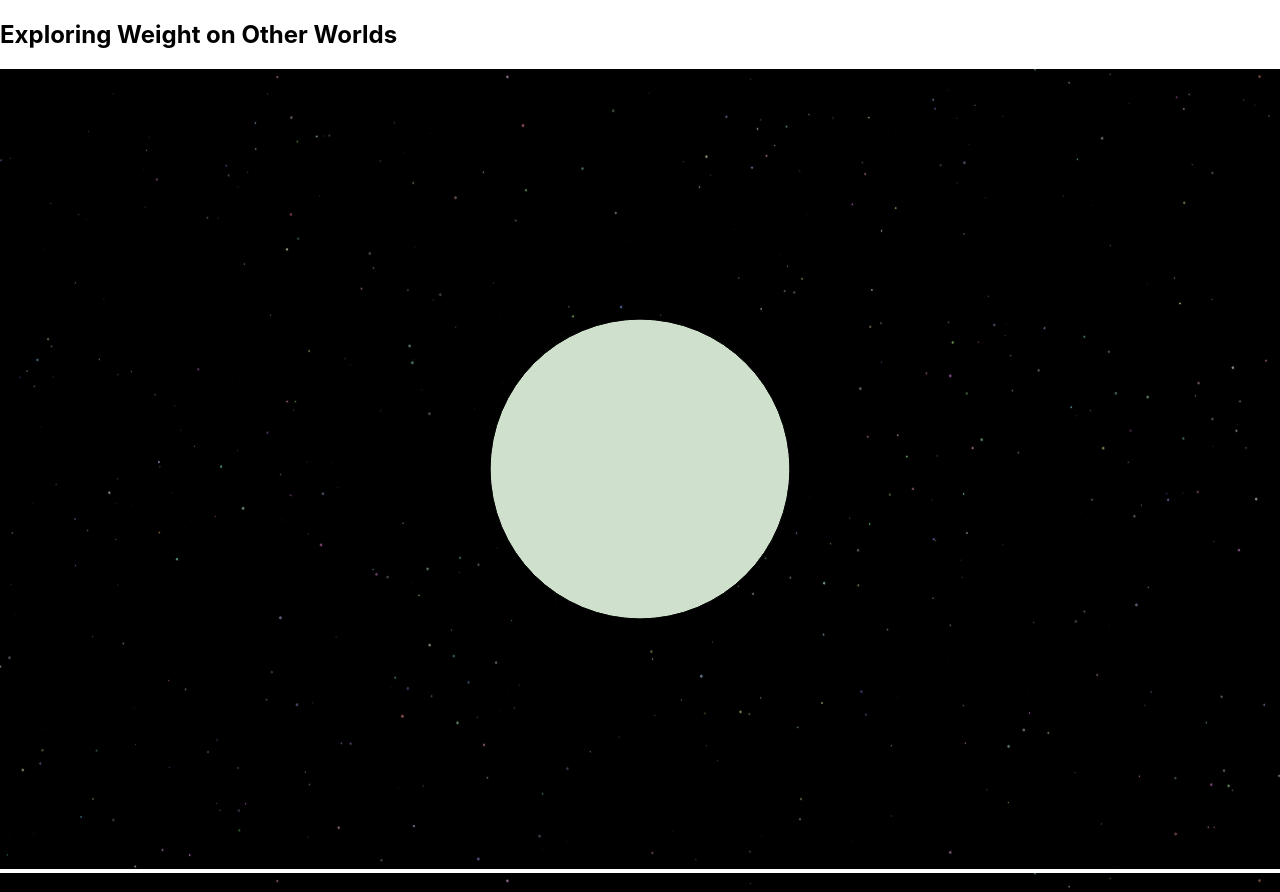
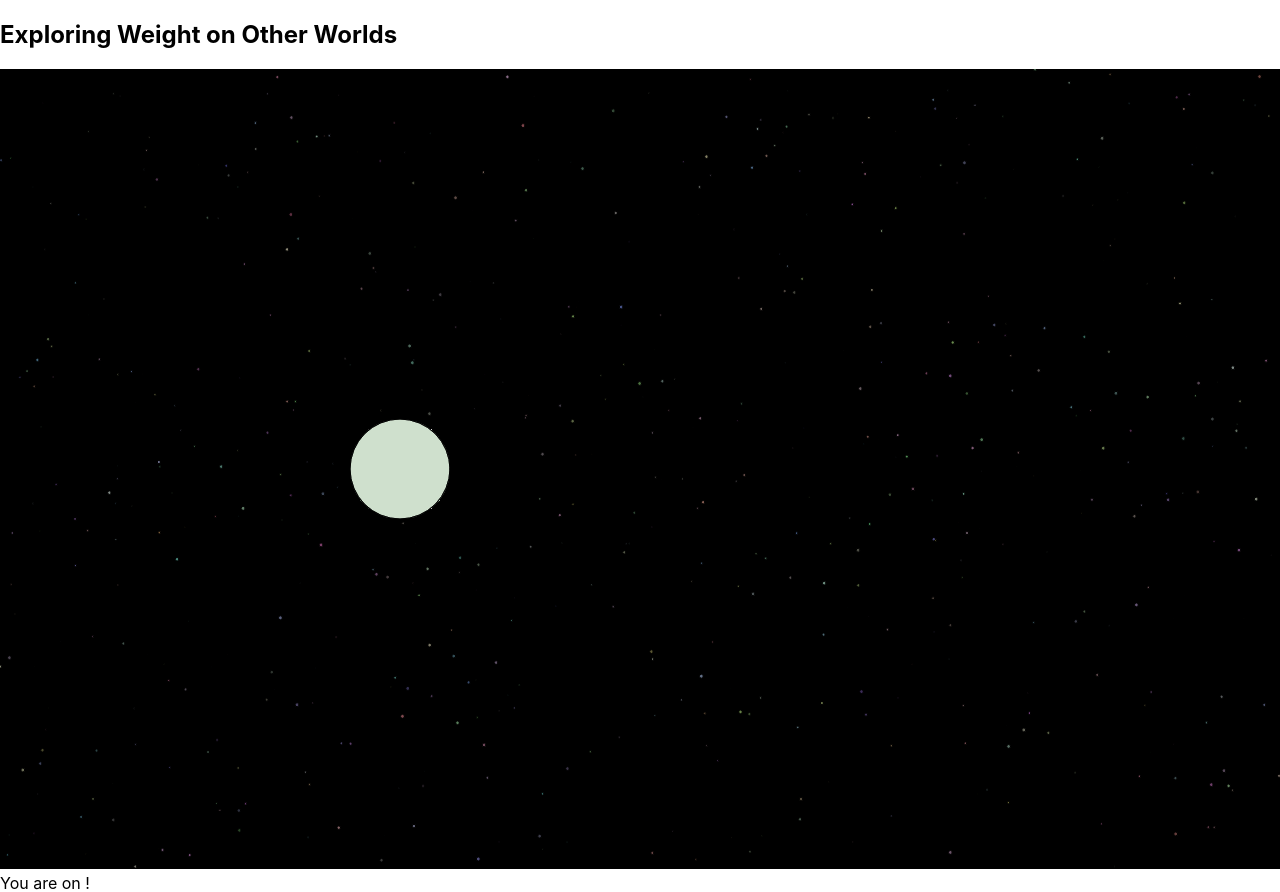
Before and after one commit to alyalyaly18/ss-weight-exploration, a React (Create React App) app: page / in a window 1280 px wide. Shown: the top 892 px of the page. Built offline with nearby package versions, Linux system fonts and the light colour scheme.

Commit message:
added useState planetDisplay to be used to pass as prop into Planet component

```diff
--- a/src/App.js
+++ b/src/App.js
@@ -5,11 +5,12 @@ import InputForm from "./components/InputForm";
 // import earth from "./images/earth.jpeg";
 // import p5 from "p5";
 import Planet from "./components/Planet";
-import Sample from "./components/Sample";
+// import Sample from "./components/Sample";
 
 function App() {
   const [weightDisplay, setWeightDisplay] = useState("");
-  // const [planetDisplay, setPlanetDisplay] = useState("");
+  const [planetDisplay, setPlanetDisplay] = useState("");
+  // newUserInfo.planet -> 'planet prop' -> mapping in Planet
 
   const API = "https://api.le-systeme-solaire.net/rest/bodies";
 
@@ -23,6 +24,7 @@ function App() {
         const currentWeight = newUserInfo.weight;
         const resultWeight = calculateWeight(gravity, currentWeight);
         setWeightDisplay(resultWeight.toFixed(1));
+        setPlanetDisplay(res.data.id);
       })
       .catch((error) => {
         console.log(error);
@@ -58,26 +60,21 @@ function App() {
       <main>
         <section className="sketch-canvas">
           {/* <Sample /> */}
-          <Planet />
-          {/* {myp5} */}
-          {/* <img src={earth} alt="the earth"></img> */}
+          <Planet planet={planetDisplay} />
+          You are on {planetDisplay}!
         </section>
         <section className="directions">
-          Directions go here - will need to toggle.
+          Directions: input your weight in the form below and choose a planet
+          you'd like to visit. Click calculate to see your weight on another
+          world! *Toggle*
         </section>
         <section className="user-input">
-          User input, planet menu and calculate button go here.
           <div>
             <InputForm calculateWeightOnPlanet={weightOnPlanet}></InputForm>
           </div>
           {/* <Select options={planets} /> */}
-          {/* Dropdown menu of planets */}
         </section>
-        <section className="weight-display">
-          {newWeightDisplayVisible}
-          {/* You would weigh {weightDisplay} on the new planet! */}
-        </section>
-        {/* Change new planet to use state */}
+        <section className="weight-display">{newWeightDisplayVisible}</section>
       </main>
     </div>
   );
--- a/src/components/Planet.js
+++ b/src/components/Planet.js
@@ -4,6 +4,8 @@ import { useEffect } from "react";
 import { useRef } from "react";
 
 const Planet = () => {
+  // texture and radius props
+  // tear down canvas and rerender with passed in props
   // how to pass in parameter function from app.js
   // use color as parameter to change sketch
   // const color = calculateWeightOnPlanet.planet;
@@ -33,13 +35,16 @@ const Planet = () => {
       // if (color === "mars") {
       //   p5.fill(255,0,0)
       // }; // Conditional based on passed
+      // p5.texture()
       p5.ellipseMode(p5.CENTER);
-      p5.ellipse(p5.windowWidth / 2, p5.windowHeight / 2, 300);
+      p5.ellipse(400, 400, 100); // use the props as the radius
+      // p5.ellipse(p5.windowWidth / 2, p5.windowHeight / 2, 300);
     };
   };
   useEffect(() => {
+    // will need to return clean-up method
     new p5(sketch, containerRef.current);
-  }, []);
+  }, []); // pass in props to rerender the sketch canvas only when radius and texture are change
 
   return <div ref={containerRef}></div>;
 };
--- a/src/index.js
+++ b/src/index.js
@@ -1,14 +1,14 @@
-import React from 'react';
-import ReactDOM from 'react-dom/client';
-import './index.css';
-import App from './App';
-import reportWebVitals from './reportWebVitals';
+import React from "react";
+import ReactDOM from "react-dom/client";
+import "./index.css";
+import App from "./App";
+import reportWebVitals from "./reportWebVitals";
 
-const root = ReactDOM.createRoot(document.getElementById('root'));
+const root = ReactDOM.createRoot(document.getElementById("root"));
 root.render(
-  <React.StrictMode>
-    <App />
-  </React.StrictMode>
+  // <React.StrictMode>
+  <App />
+  // </React.StrictMode>
 );
 
 // If you want to start measuring performance in your app, pass a function
```
Also changed, not shown: src/images/mars.jpeg (added).
